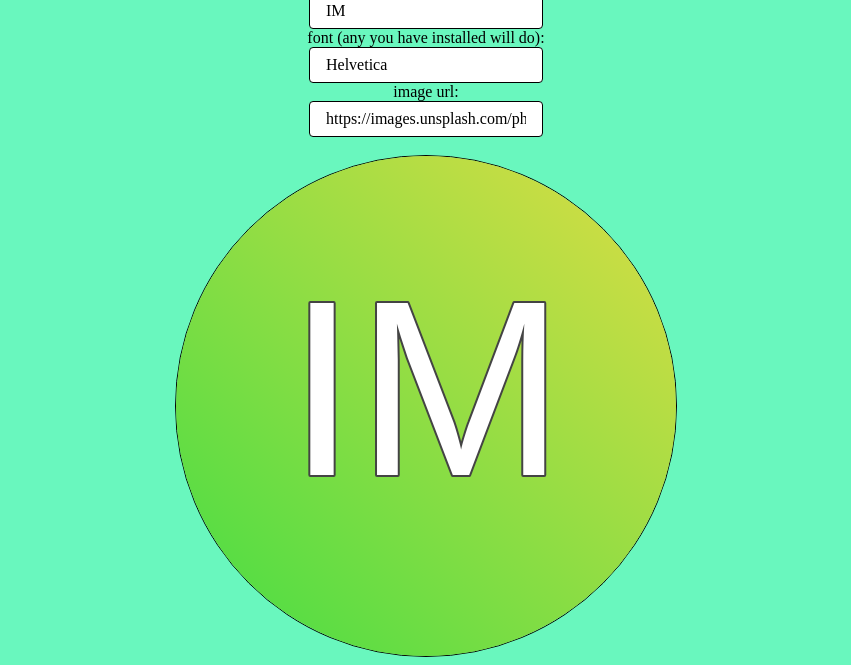
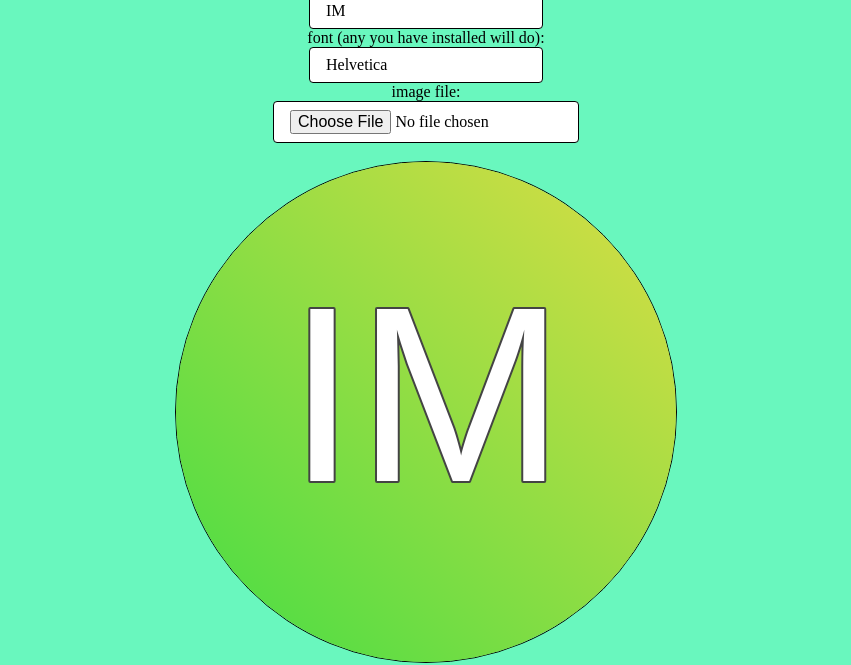
Before and after one commit to davidsharp/monogram-maker, a plain HTML site: page index.html in a window 1280 px wide. Shown: the part 138-803 px from the top of the page, without its empty margins (214-1065 px from the left). Drawn offline with Linux system fonts and the light colour scheme; a web font is replaced by a local one.

Commit message:
Add image loading

```diff
--- a/index.html
+++ b/index.html
@@ -54,8 +54,8 @@
         <input id="text" value="IM"/>
         <label for="font">font (any you have installed will do):</label>
         <input id="font" value="Helvetica"/>
-        <label for="image-url">image url:</label>
-        <input id="image-url" value="https://images.unsplash.com/photo-1633280603841-a77112abc535?ixid=MnwxMjA3fDB8MHxwaG90by1wYWdlfHx8fGVufDB8fHx8&ixlib=rb-1.2.1&auto=format&fit=crop&w=2787&q=80"/>
+        <label for="image-url">image file:</label>
+        <input id="image-url" type="file" accept=".jpg, .jpeg, .png"/>
         <br>
         <canvas id="logo-canvas" width="500" height="500" style="border:1px solid black;"/>
         <br>
--- a/script.js
+++ b/script.js
@@ -20,6 +20,7 @@ const drawPlz = (options={}) =>{
 
   const measurements = ctx.measureText(textToPrint)
   const textWidth = measurements.width
+  // todo, font sits a bit high due to baseline being lower than average middle
   //const textHeight = measurements.emHeightAscent+measurements.emHeightDescent
 
   var g=ctx.createLinearGradient(img.width-10,0,0,img.height-10);
@@ -44,7 +45,7 @@ const drawPlz = (options={}) =>{
 
 drawPlz()
 
-urlInput.addEventListener('change',()=>image.src = urlInput.value);
+urlInput.addEventListener('change',e => image.src = URL.createObjectURL(e.target.files[0]));
 image.addEventListener('load', drawPlz);
 textInput.addEventListener('change',drawPlz)
 fontInput.addEventListener('change',drawPlz)
```
Also changed, not shown: 1 other file.
